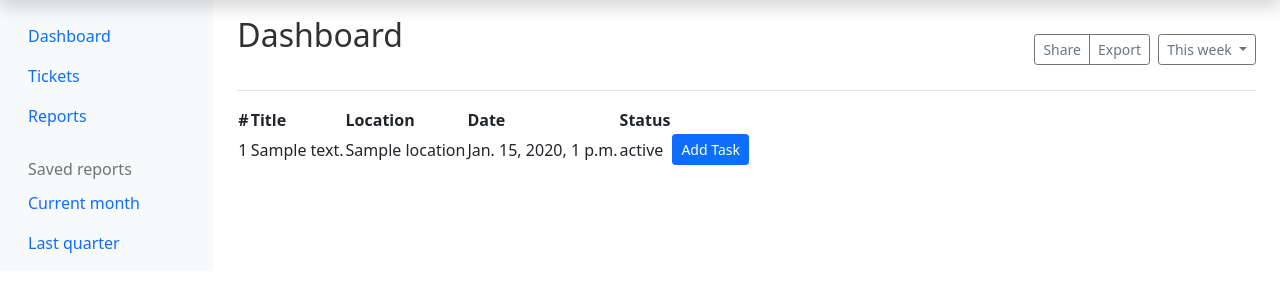
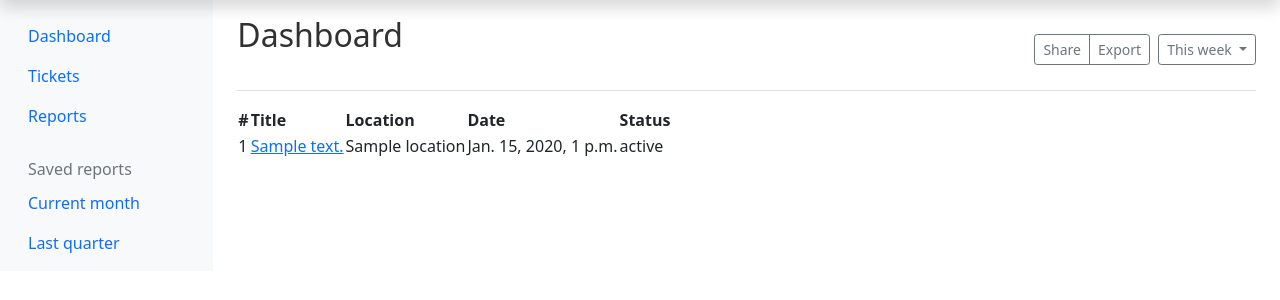
Before and after one commit to hanjarim/Project, a Django app: page /dashboard/ in a window 1280 px wide. Shown: the part 40-340 px from the top of the page. Run offline with Django 3.2, Linux system fonts and the light colour scheme; tables that the repository leaves empty hold one stand-in row (values such as "Sample post"); some libraries are stand-ins or nearby versions.

```diff
--- a/complaintapp/templates/complaintapp/dashboard.html
+++ b/complaintapp/templates/complaintapp/dashboard.html
@@ -8,17 +8,17 @@
                 <th>Location</th>
                 <th>Date</th>
                 <th>Status</th>
-                <th></th>
+
             </tr>
         </thead>
         {% for item in complaints %}
         <tr>
             <td>{{ item.id }}</td>
-            <td>{{ item.details }}</td>
+            <td><a href="{% url 'complaintapp:details' item.id %} ">{{ item.details }}</a> </td>
             <td>{{ item.location }}</td>
             <td>{{ item.date }}</td>
             <td>{{ item.status }}</td>
-            <td><button class="btn btn-primary btn-sm">Add Task</button></td>
+
         </tr>
 
         {% endfor %}
```
